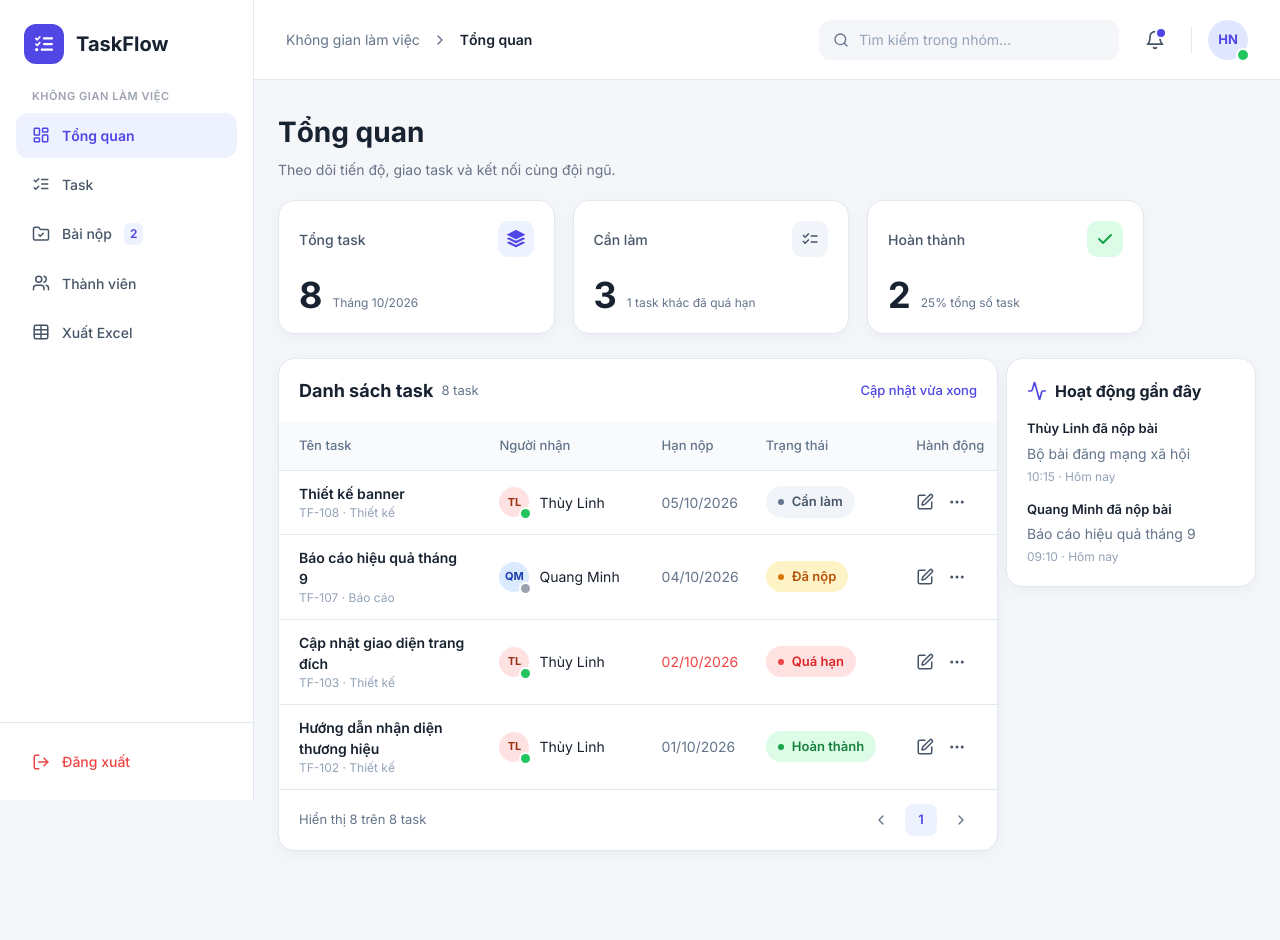
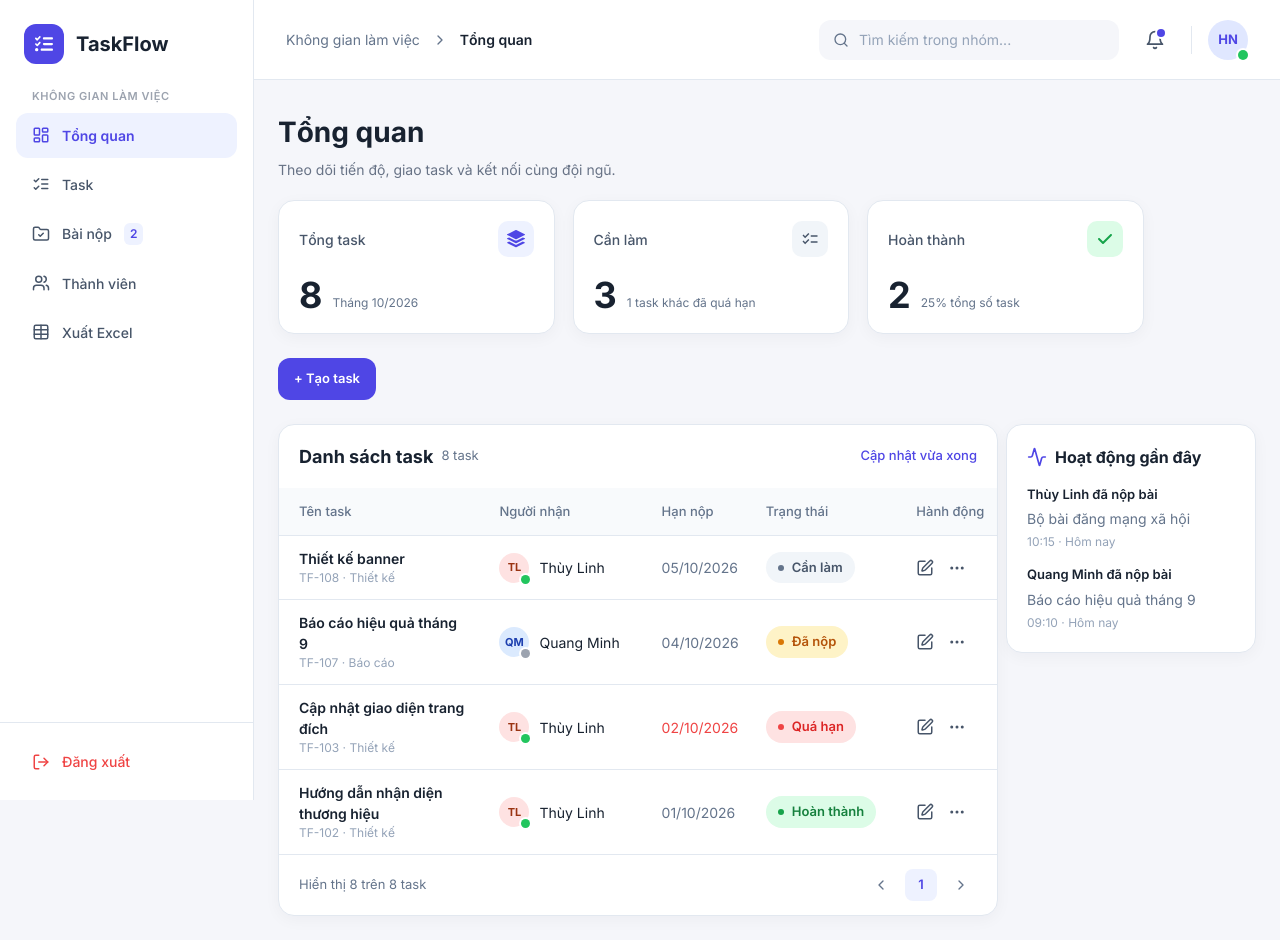
Before and after one commit to NamCodeCach/TaskFlow, a Next.js app: page /dashboard in a window 1280 px wide. Before the commit the page ends 875 px from the top, so only its background shows below. Built offline with nearby package versions, Linux system fonts and the light colour scheme.

Commit message:
Thêm nút tạo task

```diff
--- a/app/(home)/(dashboard)/dashboard/page.tsx
+++ b/app/(home)/(dashboard)/dashboard/page.tsx
@@ -3,6 +3,7 @@ import { FaCheck } from "react-icons/fa6";
 import { LuActivity } from "react-icons/lu";
 import { MdChecklist } from "react-icons/md";
 import { LuSquarePen, LuEllipsis, LuChevronLeft, LuChevronRight } from "react-icons/lu";
+import Link from "next/link";
 
 export default function Page() {
   return (
@@ -70,6 +71,12 @@ export default function Page() {
         </div>
       </div>
       {/* End Section 2 */}
+
+      {/* Add task */}
+      <button className="flex items-center justify-center gap-[8px] rounded-[12px] px-[16px] py-[11px] text-[13px] font-[600] text-white bg-main mt-[24px] cursor-pointer">
+        + Tạo task
+      </button>
+      {/* End Add task */}
 
       {/* Danh sách task */}
       <div className="flex items-start justify-start  mt-[24px] gap-[8px]">
```
